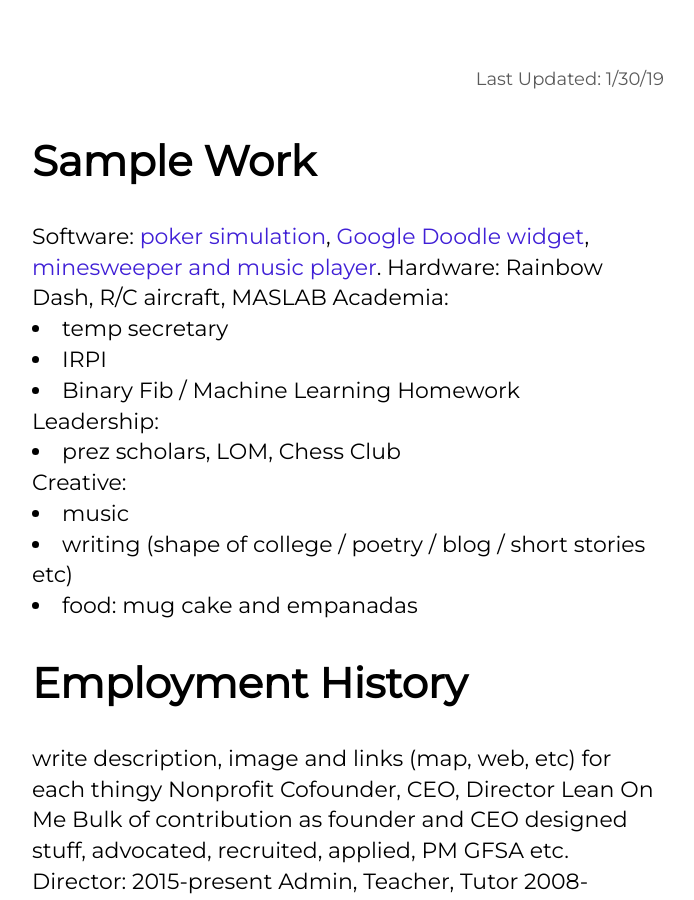
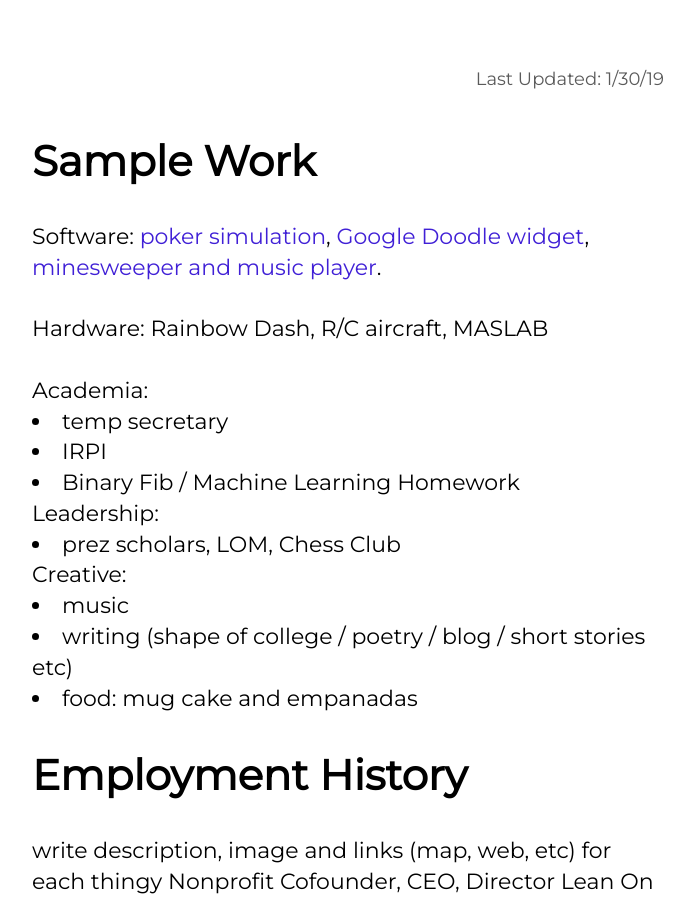
Before and after one commit to trattner/atratt, a Jekyll site: the page built from index.html, in a window 1280 px wide and 900 px high. Shown: the whole window, without its empty margins (292-986 px from the left). Built offline with Jekyll 4.4.1, drawn with Linux system fonts in a browser that asks for light colours; nearby versions of some CDN libraries; some web fonts are replaced; the list of posts is cut into pages by our own code.

```diff
--- a/_layouts/landing.html
+++ b/_layouts/landing.html
@@ -11,9 +11,9 @@
           Sample Work
         </h1>
         <div class="post-body">
-        Software: <a href="/poker-sim.html">poker simulation</a>, <a href="/mag-widget.html">Google Doodle widget</a>, <a href="/minesweep.html">minesweeper and music player</a>.
+        Software: <a href="/poker-sim.html">poker simulation</a>, <a href="/mag-widget.html">Google Doodle widget</a>, <a href="/minesweep.html">minesweeper and music player</a>.<br><br>
 
-        Hardware: Rainbow Dash, R/C aircraft, MASLAB</li>
+        Hardware: Rainbow Dash, R/C aircraft, MASLAB<br><br>
 
         Academia:
         <li>temp secretary</li>
```
